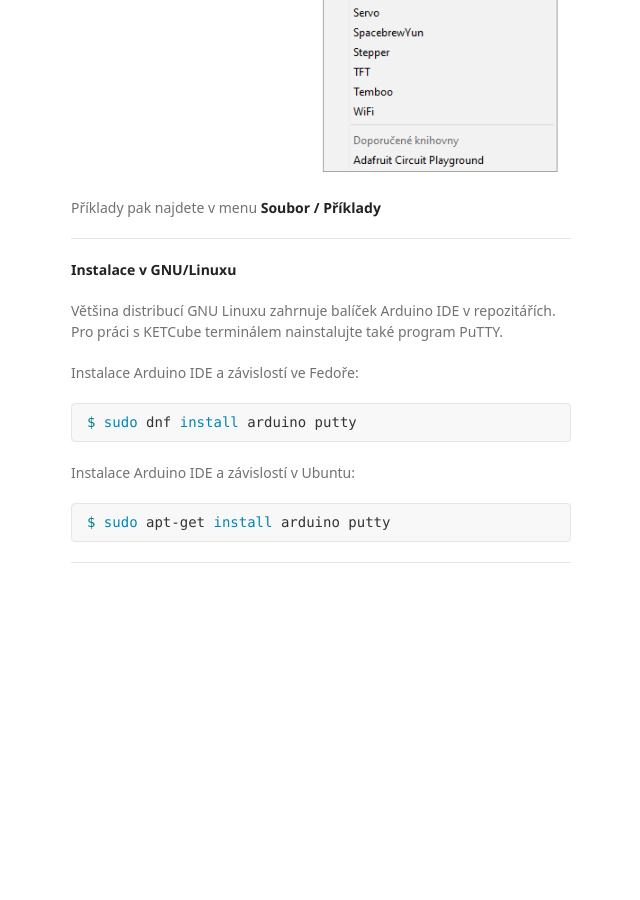
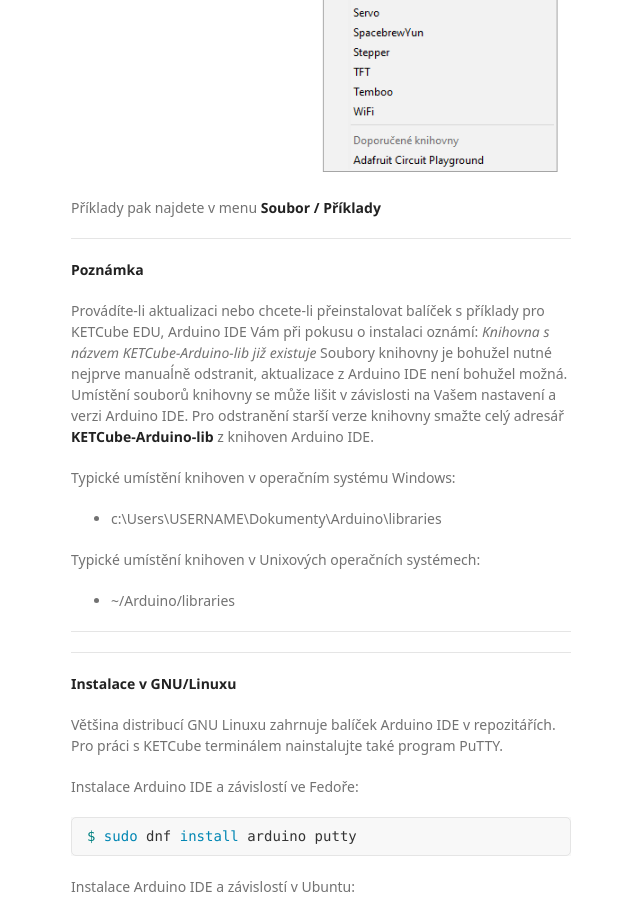
Before and after one commit to SmartCAMPUSZCU/KETCube-EDU-web_cs, a Jekyll site: the page built from pages/install.md, in a window 1280 px wide and 900 px high, scrolled down 2177 px. Shown: the whole window, without its empty margins (499-1139 px from the left). Built offline with Jekyll 4.4.1, drawn with Linux system fonts in a browser that asks for light colours; some web fonts are replaced; our own code applies the rules of GitHub Pages for plain Markdown files; a script that is not in the unit is left out; before the commit the page ends 2810 px from its top, so only the background shows below that.

Commit message:
libraries update

```diff
--- a/pages/install.md
+++ b/pages/install.md
@@ -29,6 +29,22 @@ Balíček příkladů lze vložit v menu **Projekt / Přidat knihovnu / Přidat
 Příklady pak najdete v menu **Soubor / Příklady**
 
 ---
+**Poznámka**
+
+Provádíte-li aktualizaci nebo chcete-li přeinstalovat balíček s příklady pro KETCube EDU, Arduino IDE Vám při pokusu o instalaci oznámí: *Knihovna s názvem KETCube-Arduino-lib již existuje*
+Soubory knihovny je bohužel nutné nejprve manuaĺně odstranit, aktualizace z Arduino IDE není bohužel možná.
+Umístění souborů knihovny se může lišit v závislosti na Vašem nastavení a verzi Arduino IDE. Pro odstranění starší verze knihovny smažte celý adresář **KETCube-Arduino-lib** z knihoven Arduino IDE.
+
+Typické umístění knihoven v operačním systému Windows:
+  * c:\Users\USERNAME\Dokumenty\Arduino\libraries
+
+Typické umístění knihoven v Unixových operačních systémech:
+  * ~/Arduino/libraries
+
+---
+
+
+---
 **Instalace v GNU/Linuxu**
 
 Většina distribucí GNU Linuxu zahrnuje balíček Arduino IDE v repozitářích. Pro práci s KETCube terminálem nainstalujte také program PuTTY.
```
